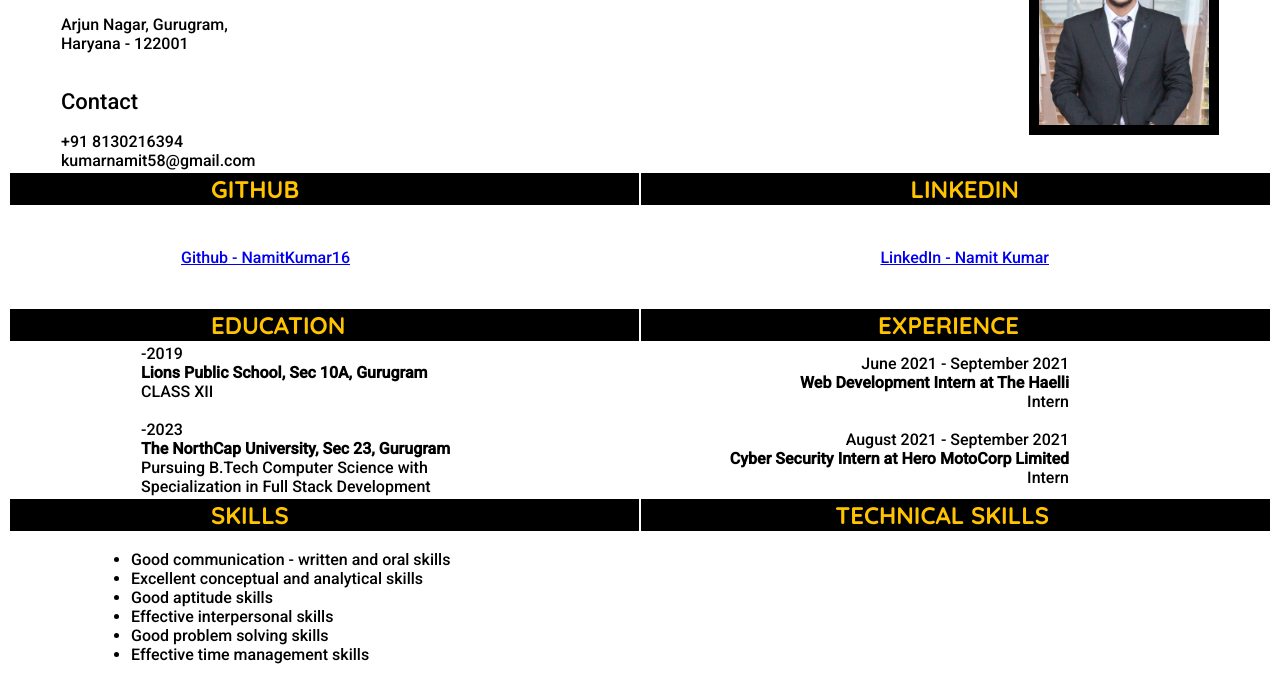
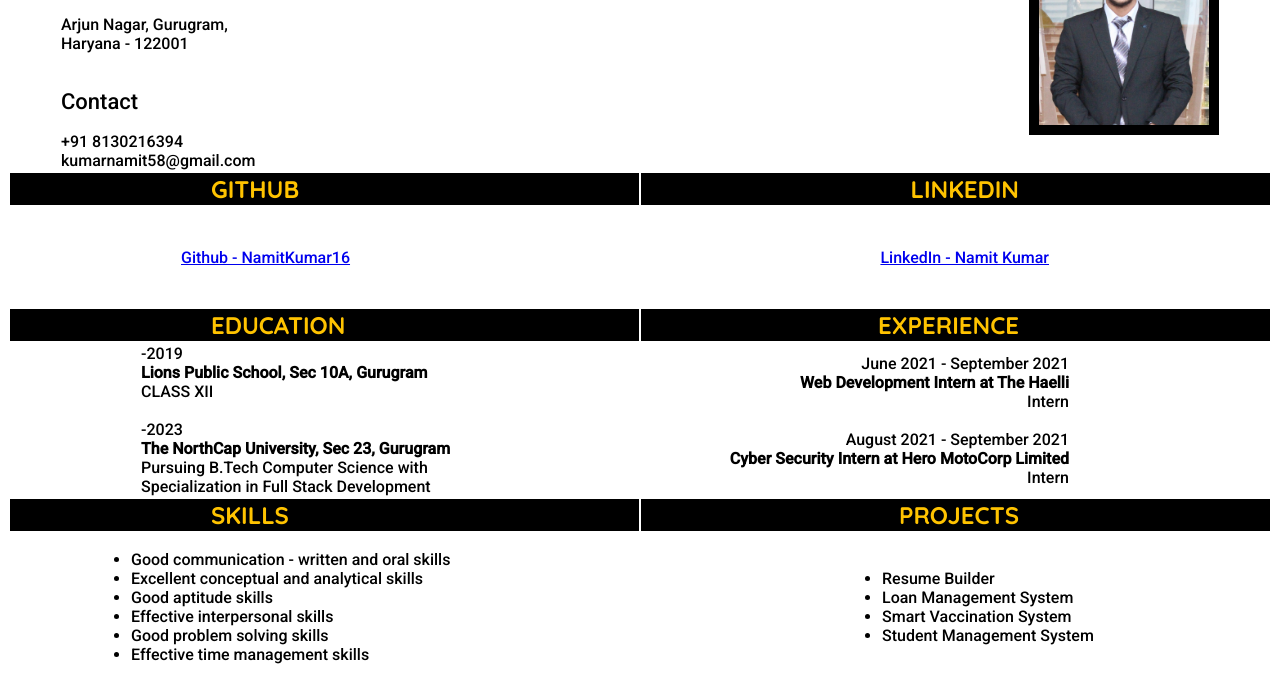
Before and after one commit to NamitKumar16/WF, a plain HTML site: page Lecture - 2 Practice Exercise/Lecture - 2 Practice Exercise 2.html in a window 1280 px wide. Shown: the part 130-821 px from the top of the page. Drawn offline with Linux system fonts and the light colour scheme.

Commit message:
Added Projects

```diff
--- a/Lecture - 2 Practice Exercise/Lecture - 2 Practice Exercise 2.html
+++ b/Lecture - 2 Practice Exercise/Lecture - 2 Practice Exercise 2.html
@@ -19,7 +19,7 @@
 <body>
     <table width="100%">
         <tr class="bblack">
-            <td class="tyellow heading" colspan="3" style="font-size: x-large;">
+            <td class="tyellow heading" colspan="3" style="font-size: x-large; text-align: center">
                 CURRICULUM VITAE
             </td>
         </tr>
@@ -128,8 +128,8 @@
             </td>
 
             <td class="tyellow heading" style="font-size: x-large; text-align: right;">
-                <div style="margin-right: 220px;">
-                    TECHNICAL SKILLS
+                <div style="margin-right: 250px;">
+                    PROJECTS
                 </div>
             </td>
         </tr>
@@ -147,8 +147,15 @@
                 </div>
 
             </td>
-            <td style="font-family: Roboto; text-align: center;" colspan="2">
-
+            <td style="font-family: Roboto; text-align: left;" colspan="2">
+                <div style="margin-left: 200px;">
+                    <ul>
+                        <li>Resume Builder</li>
+                        <li>Loan Management System</li>
+                        <li>Smart Vaccination System</li>
+                        <li>Student Management System</li>
+                    </ul>
+                </div>
             </td>
         </tr>
     </table>
--- a/Lecture - 2 Practice Exercise/css/style2.css
+++ b/Lecture - 2 Practice Exercise/css/style2.css
@@ -8,7 +8,6 @@
 
 .heading {
     font-family: Quicksand;
-    text-align: center;
     font-size: larger;
 }
 
```
